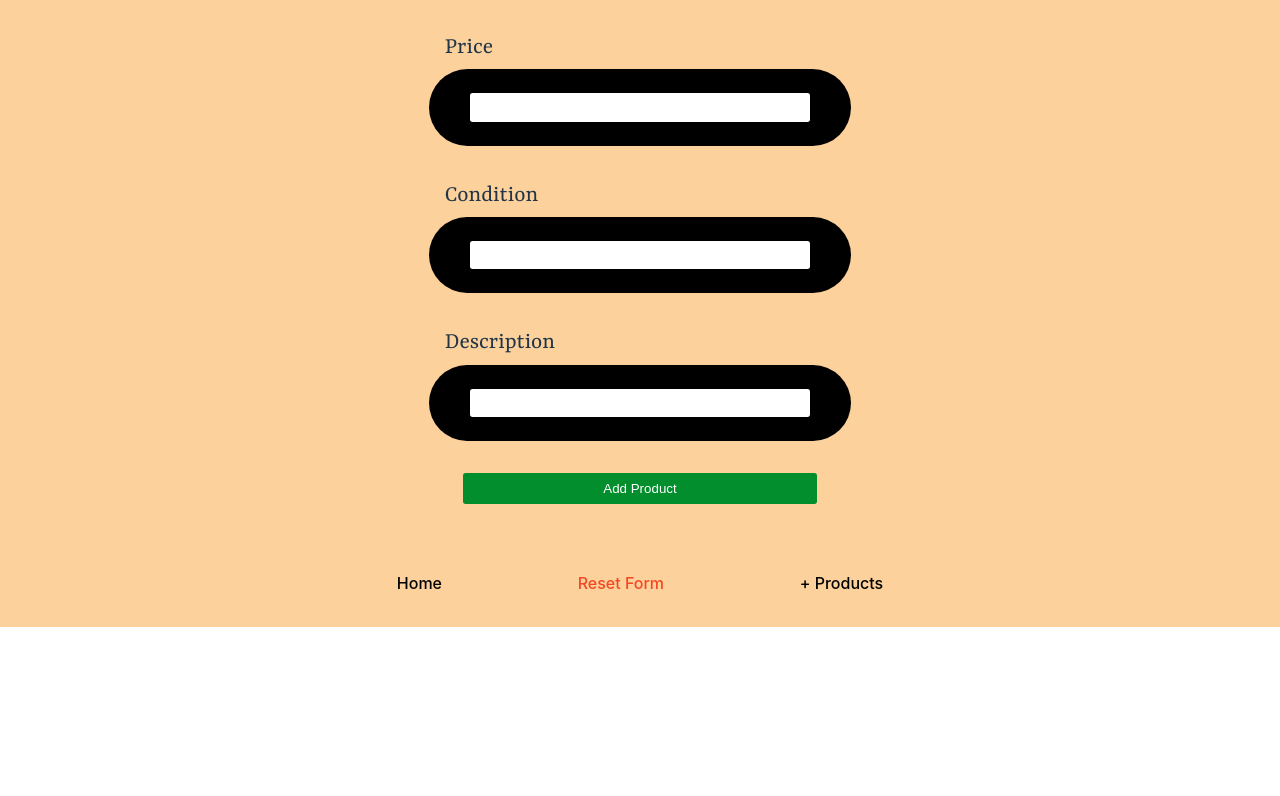
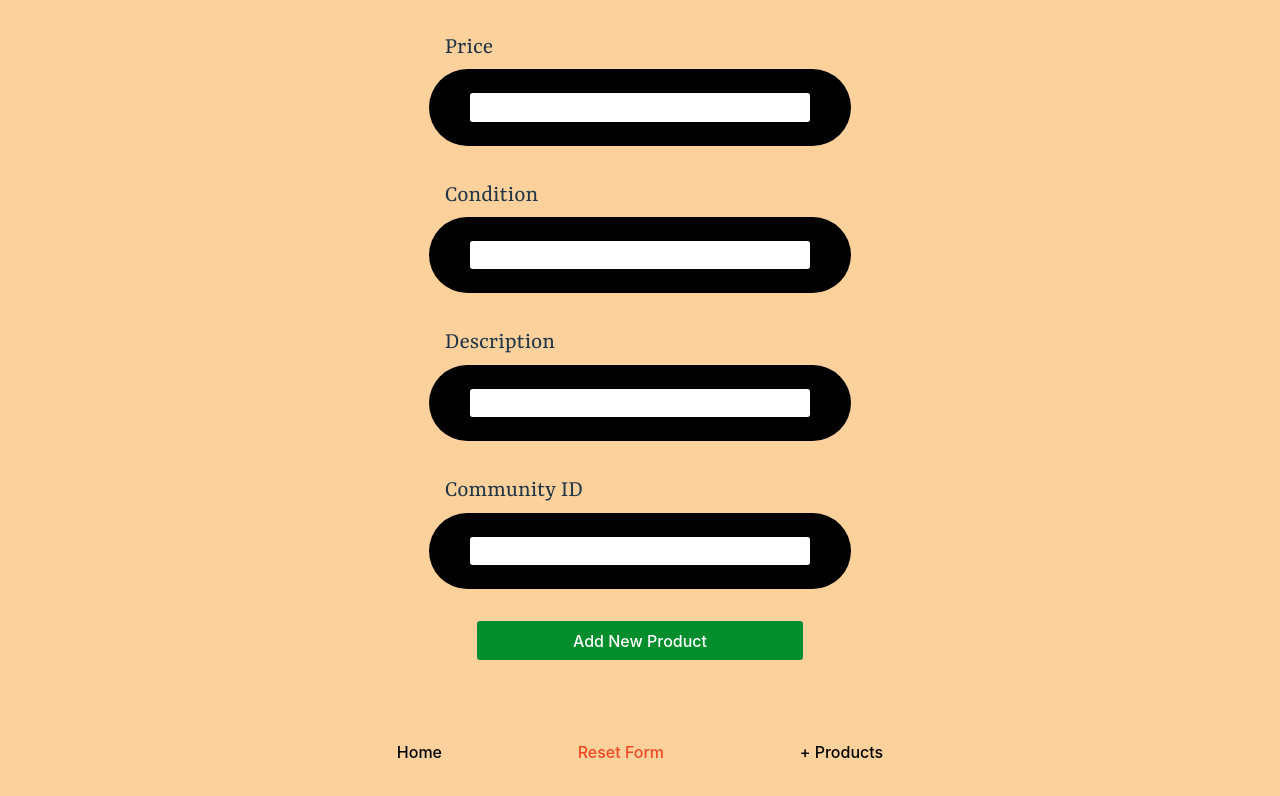
Before and after one commit to danrcross/koinoplaza, a React (Vite) app in the folder client/: page /newproduct in a window 1280 px wide. Shown: the part 466-1262 px from the top of the page. Before the commit the page ends 1093 px from the top, so only its background shows below. Built offline with nearby package versions, Linux system fonts and the light colour scheme; no server answers.

Commit message:
add working functionality to NewProductPage.jsx, update mutation definition

```diff
--- a/client/src/pages/NewProductPage.jsx
+++ b/client/src/pages/NewProductPage.jsx
@@ -5,7 +5,7 @@ import { useState } from "react";
 import { useQuery, useMutation } from "@apollo/client";
 
 import { GET_CURRENT_USER } from "../utils/queries";
-import { CREATE_COMMUNITY } from "../utils/mutations";
+import { ADD_PRODUCT } from "../utils/mutations";
 
 import sampPic from "../assets/images/parsnips.png";
 
@@ -17,10 +17,17 @@ export default function NewProductPage() {
   const [formState, setFormState] = useState({
     name: "",
     description: "",
-    location: "",
     image: "",
+    condition: "",
+    price: "",
+    communityId: ""
   });
 
+  const [addProduct] = useMutation(ADD_PRODUCT);
+
+  const { data, loading } = useQuery(GET_CURRENT_USER);
+
+  // Handles form changes
   const handleChange = (e) => {
     const { name, value } = e.target;
 
@@ -29,6 +36,46 @@ export default function NewProductPage() {
       [name]: value,
     });
 
+  };
+
+  // Upon clicking "Add New Product"...
+  const handleClick = async (e) => {
+    e.preventDefault();
+
+    // Get current user._id, then get the form state values
+    const userId = (await data?.currentUser._id) || [];
+    const userComs = (await data?.currentUser.communities) || [];
+    const { name, description, image, price, condition, communityId } = formState;
+    const priceNum = parseInt(price);
+
+    try {
+      console.log(
+        `userId: ${userId}
+        name: ${name}
+        description: ${description}
+        image: ${image}
+        price: ${priceNum}
+        condition: ${condition}
+        communityId: ${communityId}
+        `)
+      await addProduct({
+        variables: {
+          name,
+          description,
+          image,
+          price: priceNum,
+          condition,
+          communityId,
+          userId
+        }
+      });
+      window.alert(
+        `New Community, ${name}, successfully created in community ${communityId}! \n Redirecting to your products`
+      );
+      navigate("/products");
+    } catch(err) {
+      console.log(err);
+    };
   };
 
   return (
@@ -48,8 +95,10 @@ export default function NewProductPage() {
               <input
                 type="url"
                 id="ncPicUrl"
-                name="ncPicUrl"
+                name="image"
                 className="itemInputShort"
+                value={formState.image}
+                onChange={handleChange}
               ></input>
             </div>
           </div>
@@ -59,7 +108,9 @@ export default function NewProductPage() {
               className="itemInputLong"
               type="text"
               id="commName"
-              name="commName"
+              name="name"
+              value={formState.name}
+              onChange={handleChange}
             ></input>
           </div>
 
@@ -68,8 +119,10 @@ export default function NewProductPage() {
             <input
               className="itemInputLong"
               type="text"
-              id="location"
-              name="location"
+              id="price"
+              name="price"
+              value={formState.price}
+              onChange={handleChange}
             ></input>
           </div>
           <label className="newItemLabel">Condition</label>
@@ -77,8 +130,10 @@ export default function NewProductPage() {
             <input
               className="itemInputLong"
               type="text"
-              id="location"
-              name="location"
+              id="condition"
+              name="condition"
+              value={formState.condition}
+              onChange={handleChange}
             ></input>
           </div>
           <label className="newItemLabel">Description</label>
@@ -86,11 +141,26 @@ export default function NewProductPage() {
             <input
               className="itemInputLong"
               type="text"
-              id="location"
-              name="location"
+              id="description"
+              name="description"
+              value={formState.description}
+              onChange={handleChange}
             ></input>
           </div>
-          <input className="submitBtn" type="submit" value="Add Product" />
+          <label className="newItemLabel">Community ID</label>
+          <div className="inputWrapper">
+            <input
+              className="itemInputLong"
+              type="text"
+              id="communityId"
+              name="communityId"
+              value={formState.communityId}
+              onChange={handleChange}
+            ></input>
+          </div>
+          <button className="submitBtn" onClick={handleClick}>
+            Add New Product
+          </button>
         </form>
       </div>
       <Footer />
--- a/client/src/utils/mutations.js
+++ b/client/src/utils/mutations.js
@@ -44,6 +44,13 @@ export const CREATE_CHECKOUT_SESSION = gql`
       id
     }
   }
+`;
+export const ADD_PRODUCT = gql`
+mutation AddProduct($name: String!, $price: Float!, $userId: ID!, $communityId: ID!, $description: String!, $condition: String, $image: String) {
+  addProduct(name: $name, price: $price, userID: $userId, communityID: $communityId, description: $description, condition: $condition, image: $image) {
+    _id
+  }
+}
 `;
 export const DELETE_PRODUCT = gql`
   mutation DeleteProduct($id: ID!) {
```
